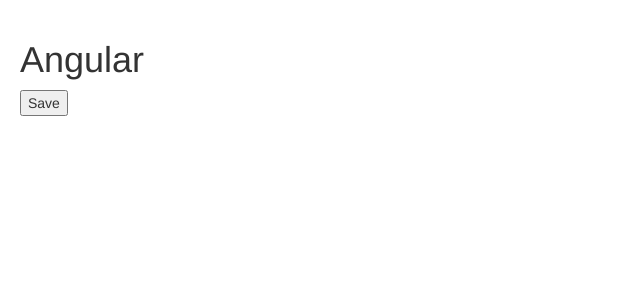
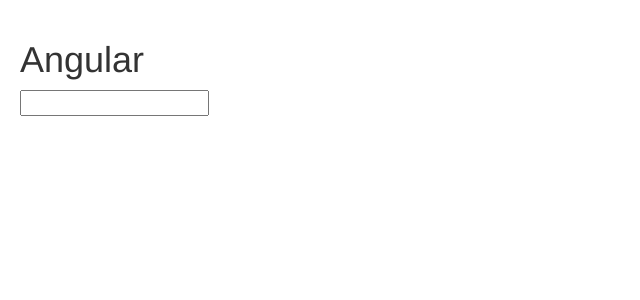
Before and after one commit to dasassygoat/AngularGitNotes, an Angular app: page / in a window 1280 px wide. Shown: the top 300 px of the page, without its empty margins (0-640 px from the left). Built offline with nearby package versions, Linux system fonts and the light colour scheme.

Commit message:
3.46 Event filtering

```diff
--- a/src/app/courses.component.ts
+++ b/src/app/courses.component.ts
@@ -5,20 +5,25 @@
 @Component({
   selector: 'courses',
   template: `
-<div (click)="onDivClicked">
-   <button (click)="onSave($event)">Save</button>
-</div>
-  `
+
+   <!--
+   Old way
+   <input (keyup)="onKeyup($event)"/> -->
+
+   <!-- new way -->
+   <input (keyup.enter)="onKeyup()"/>
+
+ `
 })
 
 export class CoursesComponent{
-onSave($event){
-  // Keeps the event from bubbling up
-  $event.stopPropagation();
-  console.log("Button clicked", $event);
+// Old way to implement the feature not using filters
+// onKeyup($event){
+//   if ($event.keyCode === 13) { console.log("Enter was pressed") }
+// }
+
+onKeyup(){
+  console.log("Enter was pressed");
 }
 
-onDivClicked(){
-  console.log("Div was clicked");
 }
-}
```
